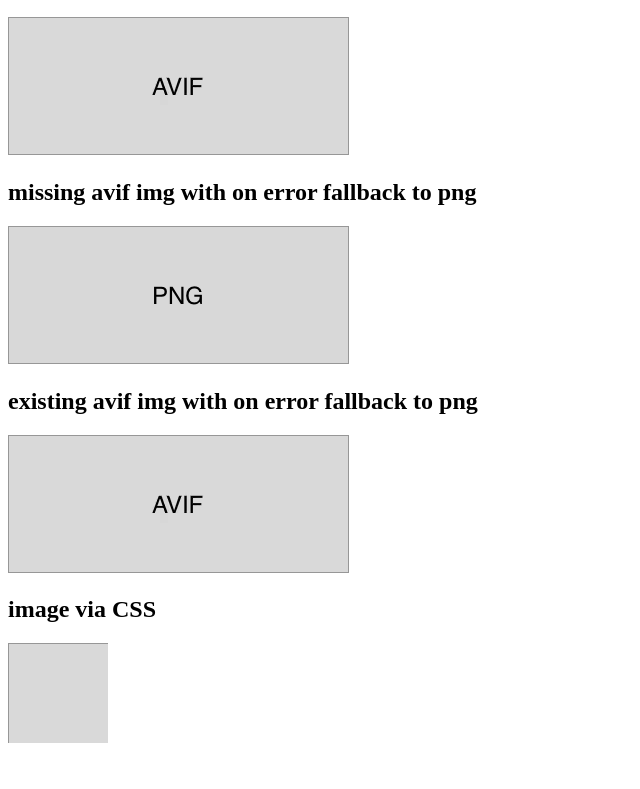
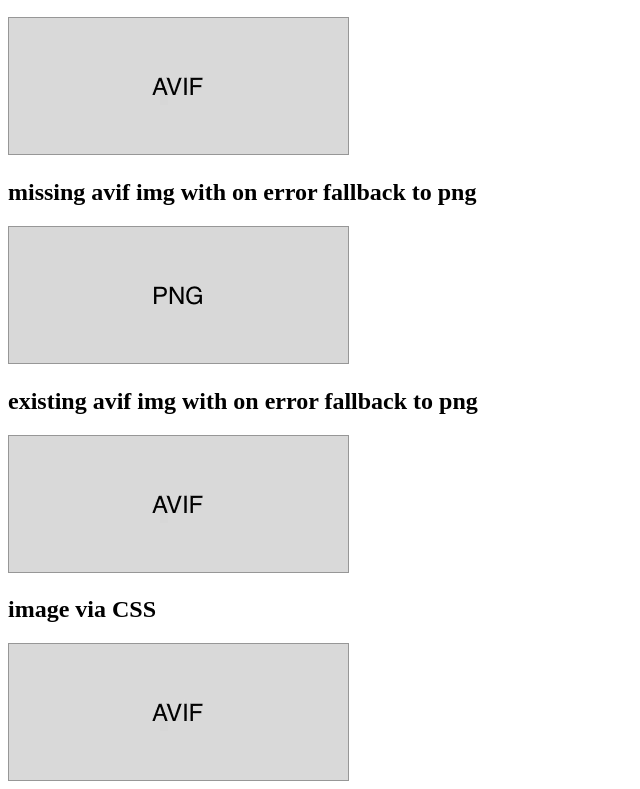
Before and after one commit to mathiasbynens/css-dbg-stories, a plain HTML site: page image-fallback.html in a window 1280 px wide. Shown: the part 850-1639 px from the top of the page, without its empty margins (0-640 px from the left). Before the commit the page ends 1601 px from the top, so only its background shows below. Drawn offline with Linux system fonts and the light colour scheme.

Commit message:
Update CSS example width/height

```diff
--- a/image-fallback.html
+++ b/image-fallback.html
@@ -50,4 +50,4 @@
 <img src="images/test.avif?error-fallback" onerror="src='images/test.png?error-fallback'">
 
 <h2>image via CSS</h2>
-<div style="background: url(images/test.avif?css); width: 100px; height: 100px;"></div>
+<div style="background: url(images/test.avif?css); width: 341px; height: 138px;"></div>
```
